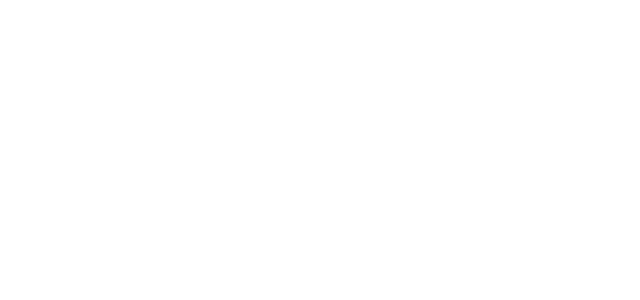
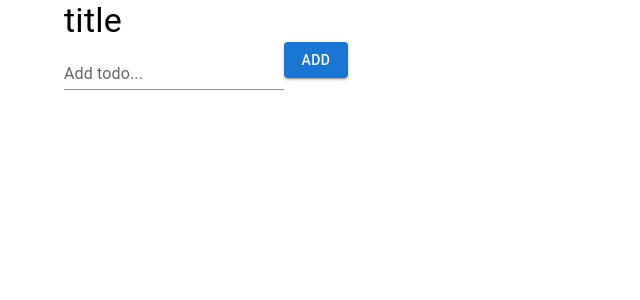
Before and after one commit to JozEva/todo-list, a React (Create React App) app: page / in a window 1280 px wide. Shown: the top 300 px of the page, without its empty margins (0-640 px from the left). Built offline with nearby package versions, Linux system fonts and the light colour scheme.

Commit message:
add/remove a todo item

```diff
--- a/package.json
+++ b/package.json
@@ -3,6 +3,8 @@
   "version": "0.1.0",
   "private": true,
   "dependencies": {
+    "@emotion/react": "^11.7.1",
+    "@emotion/styled": "^11.6.0",
     "@mui/material": "^5.3.0",
     "@mui/styles": "^5.3.0",
     "@testing-library/jest-dom": "^5.16.1",
--- a/src/App.jsx
+++ b/src/App.jsx
@@ -1,11 +1,58 @@
-import './App.css';
+import { Box, Button, Container, TextField, Typography } from "@mui/material";
+import React, { useState } from "react";
+import "./App.css";
 
-function App() {
+const App = () => {
+  const [input, setInput] = useState("");
+  const [todos, setTodos] = useState([]);
+
+  const addTodo = () => {
+    const id = todos.length ? todos[todos.length - 1].id + 1 : 0;
+
+    const todo = {
+      id: id,
+      value: input,
+    };
+
+    if (!input) return;
+
+    setTodos((oldList) => [...oldList, todo]);
+    setInput("");
+  };
+
+  const removeTodo = (id) => {
+    const updatedTodos = todos.filter((todo) => todo.id !== id);
+
+    setTodos(updatedTodos);
+  };
+
+  console.log(todos)
   return (
-    <div className="App">
-
-    </div>
+    <Container>
+      <Typography variant="h4" component="h1">
+        title
+      </Typography>
+      <Box>
+        <TextField
+          label="Add todo..."
+          variant="standard"
+          value={input}
+          onChange={(e) => setInput(e.target.value)}
+        />
+        <Button variant="contained" onClick={addTodo}>
+          Add
+        </Button>
+      </Box>
+      {todos.map((todo) => (
+        <Box key={todo.id}>
+          <p>{todo.value}</p>
+          <Button variant="contained" onClick={() => removeTodo(todo.id)}>
+            Delete
+          </Button>
+        </Box>
+      ))}
+    </Container>
   );
-}
+};
 
 export default App;
```
Also changed, not shown: 1 other file (tests, documents, lock files or other folders).
